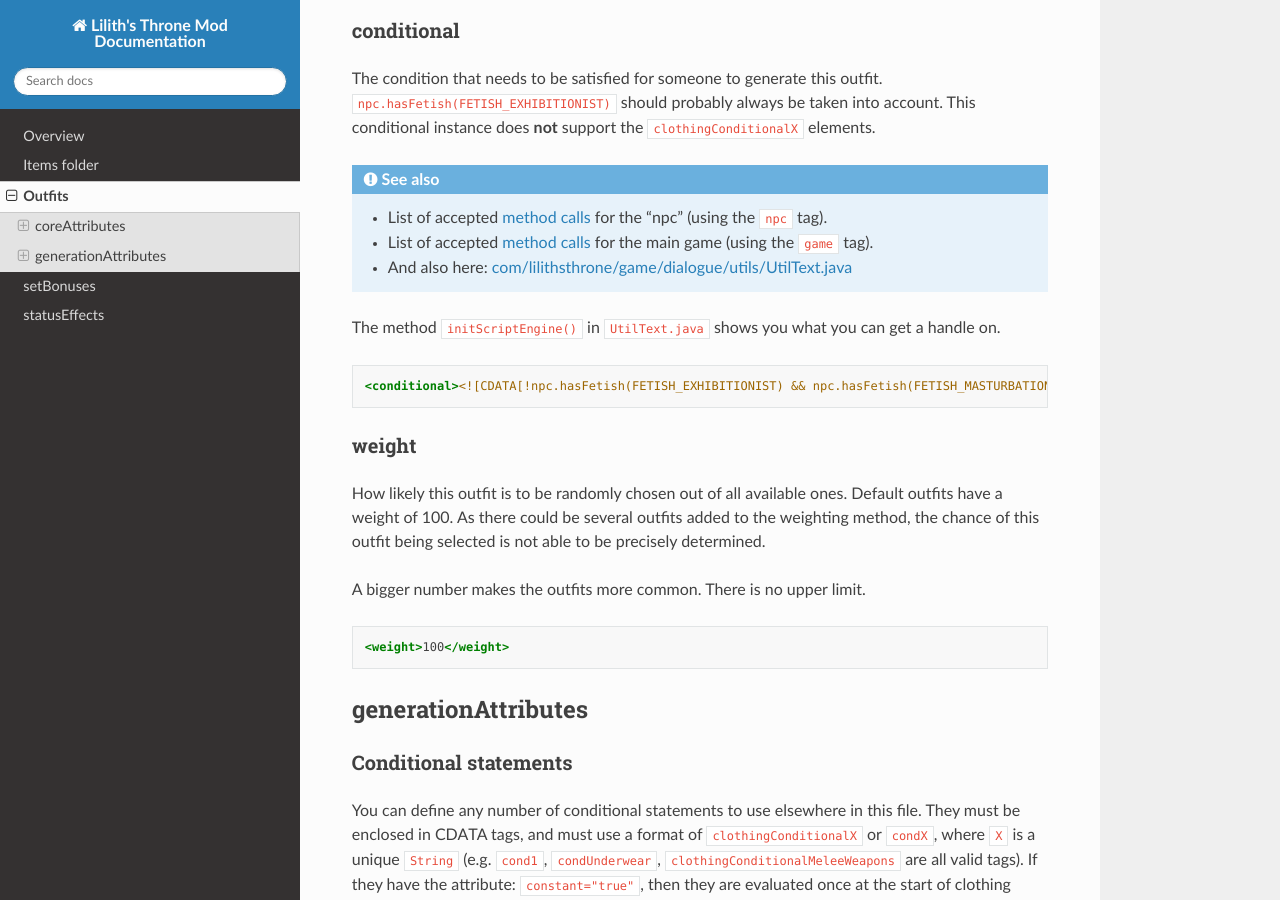
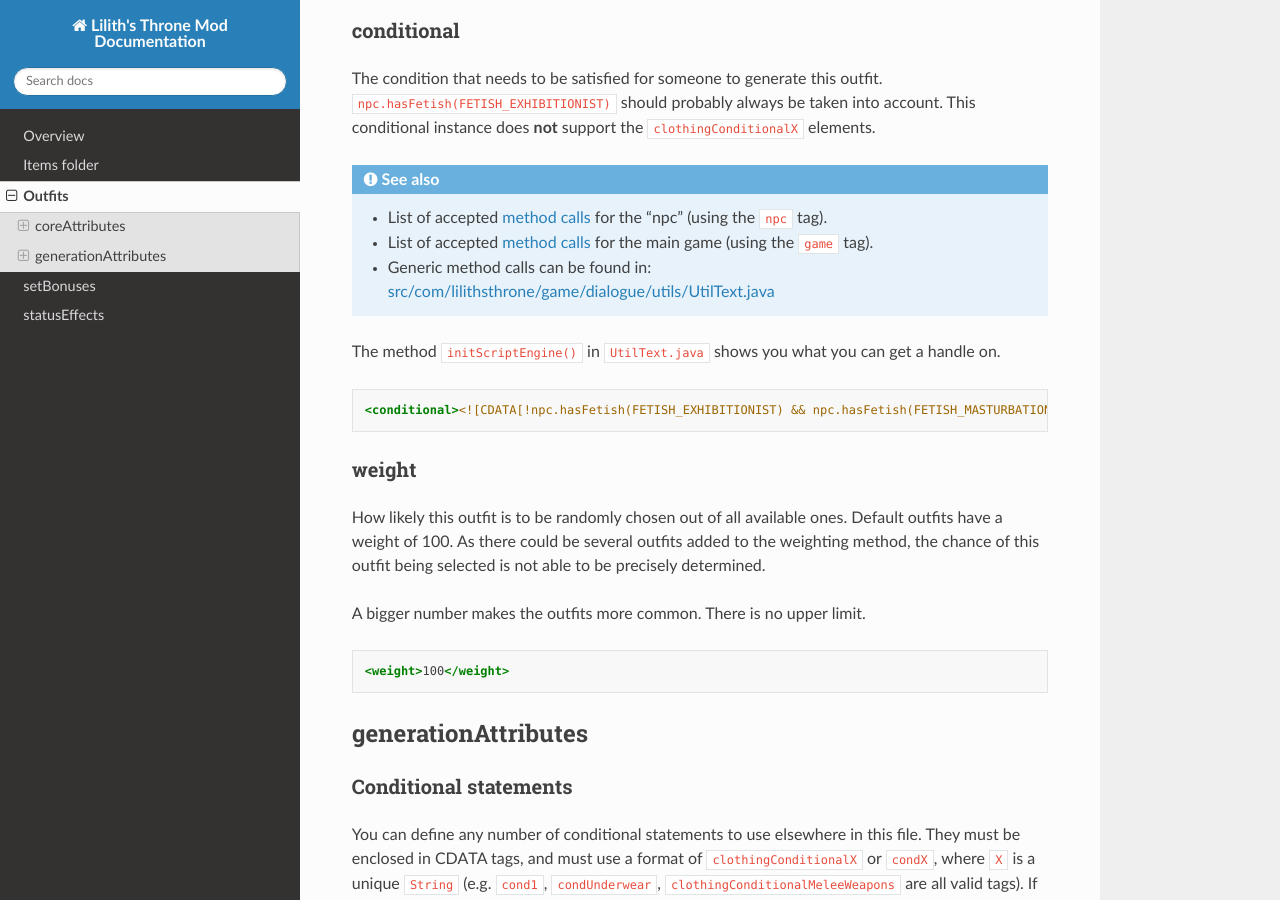
Before and after one commit to bicobus/lilith-throne-documentation, a Sphinx documentation site: the page built from docs/outfits.rst, in a window 1280 px wide and 900 px high, scrolled down 2878 px. Built offline with Sphinx 7.4.7 and the Read the Docs theme 2.0.0, drawn with Linux system fonts in a browser that asks for light colours.

Commit message:
Fixup a broken link

```diff
--- a/docs/outfits.rst
+++ b/docs/outfits.rst
@@ -121,7 +121,8 @@
 
    - List of accepted :ltgithub:`method calls<src/com/lilithsthrone/game/Game.java>`
      for the main game (using the ``game`` tag).
-   - And also here: :ltgithub:`com/lilithsthrone/game/dialogue/utils/UtilText.java`
+   - Generic method calls can be found in:
+     :ltgithub:`src/com/lilithsthrone/game/dialogue/utils/UtilText.java`
 
 The method ``initScriptEngine()`` in ``UtilText.java`` shows you what you can get a
 handle on.
```
